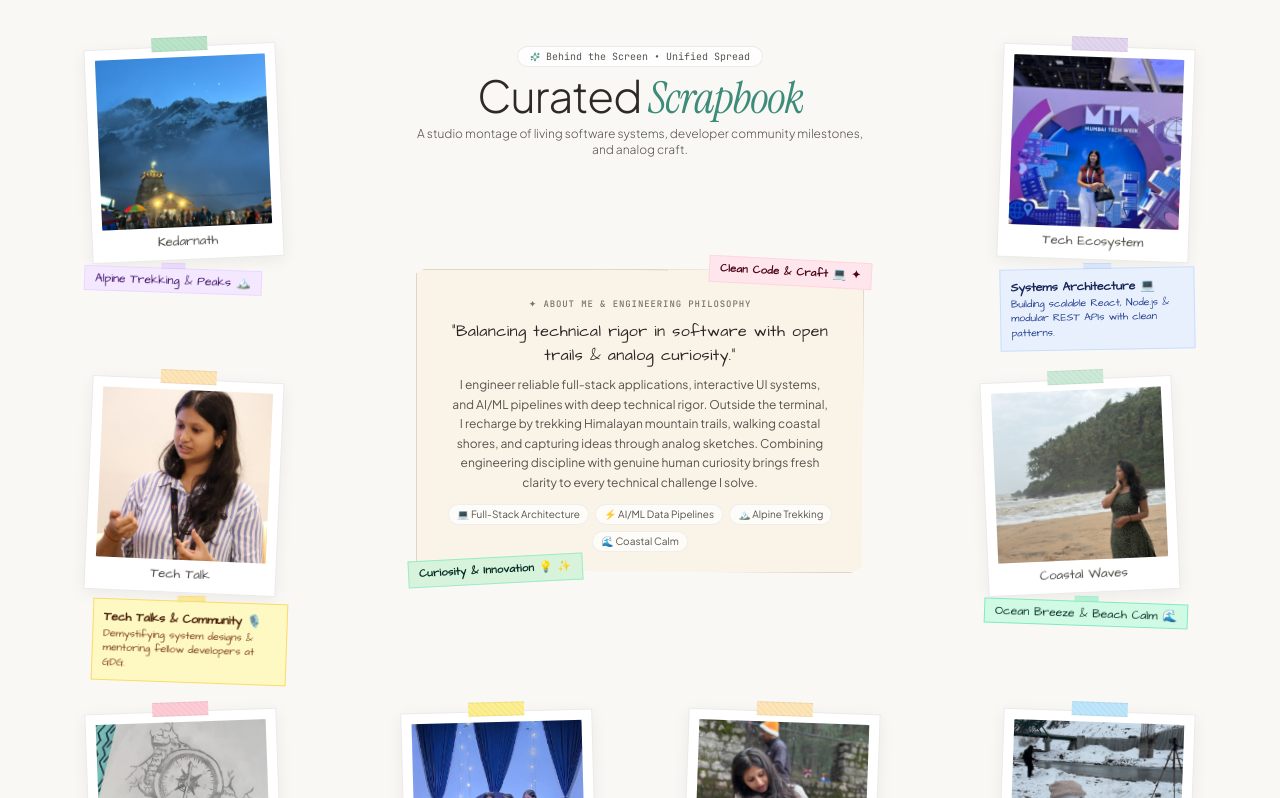
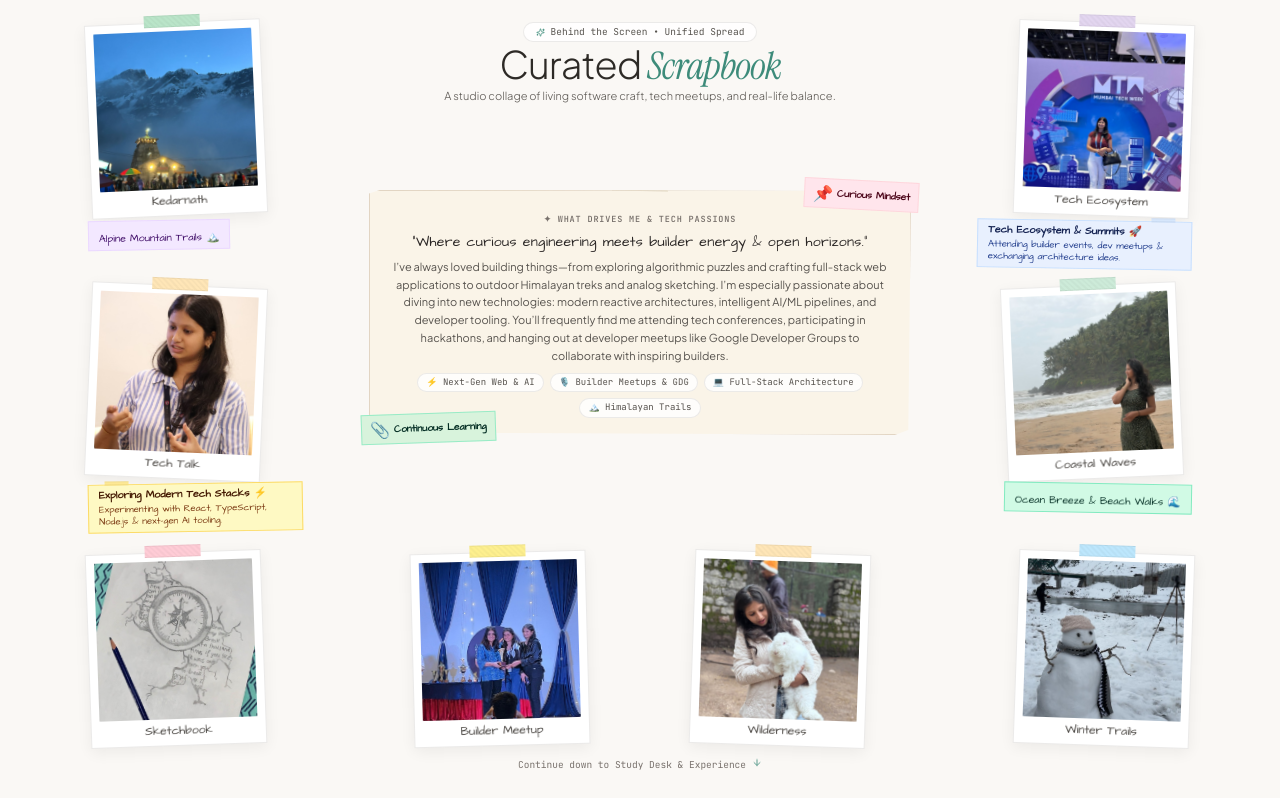
Before and after one commit to sakshikore16/sakshiportfolio, a React (Vite) app: page / in a window 1280 px wide. Shown: the part 802-1600 px from the top of the page. Built offline with nearby package versions, Linux system fonts and the light colour scheme; a web font is replaced by a local one.

Commit message:
feat: compact scrapbook in 1 view with tech stacks & events, 3D book close fold animation, and default continuous projects marquee

```diff
--- a/src/components/MessyAboutMe.jsx
+++ b/src/components/MessyAboutMe.jsx
@@ -4,7 +4,7 @@ import { Sparkles, ArrowDown } from 'lucide-react';
 import { playClick, playSticker } from '../utils/sound';
 
 export const MessyAboutMe = () => {
-  // Curated Scrapbook Polaroids with clean, simple titles
+  // Curated Scrapbook Polaroids with clean, minimal titles
   const polaroids = {
     kedarnath: {
       id: 'kedarnath',
@@ -32,7 +32,7 @@ export const MessyAboutMe = () => {
     },
     award: {
       id: 'award',
-      title: 'Hackathon Award',
+      title: 'Builder Meetup',
       image: '/scrapbook/award-winning.jpg',
       objectPos: 'object-center',
       tapeColor: 'bg-[#FEF08A]/95',
@@ -40,7 +40,7 @@ export const MessyAboutMe = () => {
     },
     bunny: {
       id: 'bunny',
-      title: 'Mountain Trails',
+      title: 'Wilderness',
       image: '/scrapbook/fluffy-bunny.jpg',
       objectPos: 'object-[center_20%]',
       tapeColor: 'bg-[#FFE5B4]/95',
@@ -64,7 +64,7 @@ export const MessyAboutMe = () => {
     },
     snow: {
       id: 'snow',
-      title: 'Winter Expeditions',
+      title: 'Winter Trails',
       image: '/scrapbook/snowman-travel.jpg',
       objectPos: 'object-center',
       tapeColor: 'bg-[#BAE6FD]/95',
@@ -72,13 +72,13 @@ export const MessyAboutMe = () => {
     }
   };
 
-  // SQUARE SHAPE Polaroid Card Component (1:1 square photo, clean minimal bottom chin)
+  // SQUARE SHAPE Polaroid Card Component (Compact footprint so entire section fits in 1 view)
   const PolaroidCard = ({ item, className = "" }) => (
     <motion.div
-      initial={{ scale: 0.8, opacity: 0 }}
+      initial={{ scale: 0.85, opacity: 0 }}
       whileInView={{ scale: 1, opacity: 1 }}
-      viewport={{ once: true, amount: 0.2 }}
-      transition={{ type: "spring", stiffness: 240, damping: 20 }}
+      viewport={{ once: true, amount: 0.15 }}
+      transition={{ type: "spring", stiffness: 260, damping: 22 }}
       whileHover={{
         scale: 1.05,
         rotate: 0,
@@ -87,11 +87,11 @@ export const MessyAboutMe = () => {
       }}
       onClick={() => playSticker()}
       style={{ rotate: `${item.rotate}deg` }}
-      className={`relative w-40 sm:w-44 md:w-46 lg:w-48 bg-white p-2 sm:p-2.5 pb-2 rounded-xs shadow-[0_4px_16px_rgba(0,0,0,0.06)] hover:shadow-[0_12px_28px_rgba(244,162,97,0.22)] border border-stone-200/80 hover:border-amber-200/80 cursor-default select-none group transition-all duration-200 flex flex-col ${className}`}
+      className={`relative w-36 sm:w-40 md:w-42 lg:w-44 bg-white p-2 pb-1.5 rounded-xs shadow-[0_4px_14px_rgba(0,0,0,0.06)] hover:shadow-[0_12px_24px_rgba(244,162,97,0.22)] border border-stone-200/80 hover:border-amber-200/80 cursor-default select-none group transition-all duration-200 flex flex-col ${className}`}
     >
       {/* Washi Tape Strip on Top */}
       <div
-        className={`absolute -top-2.5 left-1/2 -translate-x-1/2 w-12 sm:w-14 h-3.5 ${item.tapeColor} shadow-2xs border-y border-black/5 z-20 pointer-events-none`}
+        className={`absolute -top-2 left-1/2 -translate-x-1/2 w-12 sm:w-14 h-3 ${item.tapeColor} shadow-2xs border-y border-black/5 z-20 pointer-events-none`}
         style={{ backgroundImage: 'repeating-linear-gradient(45deg, transparent, transparent 2px, rgba(0,0,0,0.03) 2px, rgba(0,0,0,0.03) 4px)' }}
       />
 
@@ -107,9 +107,9 @@ export const MessyAboutMe = () => {
         </div>
       </div>
 
-      {/* Clean, Simple Handwritten Title */}
-      <div className="pt-1.5 px-1 text-center">
-        <p className="font-handwriting font-medium text-xs sm:text-[13px] text-stone-700 leading-tight">
+      {/* Clean, Minimal Handwritten Title */}
+      <div className="pt-1 px-1 text-center">
+        <p className="font-handwriting font-medium text-[11px] sm:text-xs text-stone-700 leading-tight">
           {item.title}
         </p>
       </div>
@@ -119,59 +119,59 @@ export const MessyAboutMe = () => {
   return (
     <section
       id="about"
-      className="py-8 sm:py-12 relative overflow-hidden bg-transparent text-[#2D2A26] select-none"
+      className="py-4 sm:py-6 relative overflow-hidden bg-transparent text-[#2D2A26] select-none"
     >
-      <div className="max-w-6xl mx-auto px-4 sm:px-6 relative z-10 space-y-6 sm:space-y-7">
+      {/* Container with tight vertical spacing so entire 3-row scrapbook fits in one view */}
+      <div className="max-w-6xl mx-auto px-4 sm:px-6 relative z-10 space-y-3 sm:space-y-4">
 
         {/* ==================================================================
-            ROW 1: KEDARNATH (Left) + CENTER HEADING + TECH ECOSYSTEM (Right)
+            ROW 1: KEDARNATH (Left) + CENTER HEADER + TECH ECOSYSTEM (Right)
         ================================================================== */}
-        <div className="grid grid-cols-1 lg:grid-cols-12 gap-5 lg:gap-6 items-start">
+        <div className="grid grid-cols-1 lg:grid-cols-12 gap-3 lg:gap-5 items-start">
 
-          {/* Row 1 Left: Kedarnath + Small Personal Hobby Note */}
-          <div className="lg:col-span-3 flex flex-col items-center lg:items-start">
+          {/* Row 1 Left: Kedarnath */}
+          <div className="lg:col-span-3 flex flex-col items-center lg:items-start relative">
             <div className="relative">
               <PolaroidCard item={polaroids.kedarnath} />
 
-              {/* Small Personal Sticky Note: Hobbies */}
-              <div className="mt-2 -ml-1 bg-[#F3E8FF] px-2.5 py-1 rounded-xs shadow-xs border border-purple-200/80 transform rotate-2 pointer-events-none relative inline-block">
-                <div className="absolute -top-1.5 left-1/2 -translate-x-1/2 w-6 h-1.5 bg-[#E9D5FF]/90 border-y border-black/5 -rotate-1" />
-                <p className="font-handwriting text-xs text-purple-950 leading-tight">
-                  Alpine Trekking &amp; Peaks 🏔️
-                </p>
+              {/* Wide Personal Tag */}
+              <div className="mt-1 bg-[#F3E8FF] px-2.5 py-0.5 rounded-xs shadow-xs border border-purple-200/80 -rotate-1 pointer-events-none relative inline-block whitespace-nowrap">
+                <span className="font-handwriting text-[10.5px] text-purple-950">
+                  Alpine Mountain Trails 🏔️
+                </span>
               </div>
             </div>
           </div>
 
-          {/* Row 1 Center: Heading & Subtitle */}
-          <div className="lg:col-span-6 flex flex-col items-center text-center space-y-2 pt-0">
-            <div className="inline-flex items-center gap-1.5 px-3 py-0.5 rounded-full bg-white/85 border border-stone-200/80 shadow-2xs backdrop-blur-md text-[10px] font-mono text-stone-600">
-              <Sparkles size={10} className="text-[#3D8B7A]" />
+          {/* Row 1 Center: Header (Tight vertical footprint) */}
+          <div className="lg:col-span-6 flex flex-col items-center text-center space-y-1 pt-0">
+            <div className="inline-flex items-center gap-1.5 px-3 py-0.5 rounded-full bg-white/85 border border-stone-200/80 shadow-2xs backdrop-blur-md text-[9.5px] font-mono text-stone-600">
+              <Sparkles size={9} className="text-[#3D8B7A]" />
               <span>Behind the Screen • Unified Spread</span>
             </div>
 
-            <h2 className="text-3xl sm:text-4xl lg:text-[44px] font-light tracking-tight text-[#2D2A26] leading-tight">
+            <h2 className="text-2xl sm:text-3xl lg:text-[38px] font-light tracking-tight text-[#2D2A26] leading-tight">
               Curated <span className="font-serif italic text-[#3D8B7A]">Scrapbook</span>
             </h2>
 
-            <p className="text-[11px] sm:text-xs font-light text-stone-600 max-w-xs sm:max-w-md mx-auto">
-              A studio montage of living software systems, developer community milestones, and analog craft.
+            <p className="text-[10.5px] sm:text-[11px] font-light text-stone-600 max-w-sm sm:max-w-md mx-auto">
+              A studio collage of living software craft, tech meetups, and real-life balance.
             </p>
           </div>
 
-          {/* Row 1 Right: Tech Ecosystem + 2-Line Tech Sticky Note */}
-          <div className="lg:col-span-3 flex flex-col items-center lg:items-end">
-            <div className="relative">
+          {/* Row 1 Right: Tech Ecosystem + Wide Horizontal Note */}
+          <div className="lg:col-span-3 flex flex-col items-center lg:items-end relative">
+            <div className="relative flex flex-col items-center lg:items-end">
               <PolaroidCard item={polaroids.mtw} />
 
-              {/* 2-Line Tech Note: Systems Architecture */}
-              <div className="mt-2 -mr-1 bg-[#E8F0FE] p-2 sm:p-2.5 rounded-xs shadow-xs border border-blue-200/80 transform -rotate-1 pointer-events-none relative max-w-[195px] text-left">
-                <div className="absolute -top-1.5 left-1/2 -translate-x-1/2 w-7 h-1.5 bg-[#D2E3FC]/90 border-y border-black/5 rotate-1" />
-                <p className="font-handwriting font-bold text-xs text-blue-950 leading-tight">
-                  Systems Architecture 💻
+              {/* WIDE Horizontal Tech Note (Wide instead of tall so it doesn't push down) */}
+              <div className="mt-1 bg-[#E8F0FE] px-2.5 py-1 rounded-xs shadow-xs border border-blue-200/80 rotate-1 pointer-events-none relative w-full max-w-[215px] text-left">
+                <div className="absolute -top-1 right-4 w-6 h-1 bg-[#D2E3FC]/90 border-y border-black/5" />
+                <p className="font-handwriting font-bold text-[10.5px] text-blue-950 leading-tight">
+                  Tech Ecosystem &amp; Summits 🚀
                 </p>
-                <p className="font-handwriting text-[10px] sm:text-[10.5px] text-blue-900 leading-snug mt-0.5">
-                  Building scalable React, Node.js &amp; modular REST APIs with clean patterns.
+                <p className="font-handwriting text-[9.5px] text-blue-900 leading-tight mt-0.5">
+                  Attending builder events, dev meetups &amp; exchanging architecture ideas.
                 </p>
               </div>
             </div>
@@ -180,89 +180,91 @@ export const MessyAboutMe = () => {
         </div>
 
         {/* ==================================================================
-            ROW 2: TECH TALK (Left) + CENTER BIO CARD + COASTAL WAVES (Right)
+            ROW 2: TECH TALK (Left) + WIDE CENTER TECH/LIFE BOX + COASTAL (Right)
         ================================================================== */}
-        <div className="grid grid-cols-1 lg:grid-cols-12 gap-5 lg:gap-6 items-start">
+        <div className="grid grid-cols-1 lg:grid-cols-12 gap-3 lg:gap-5 items-start">
 
-          {/* Row 2 Left: Tech Talk + 2-Line Tech Note */}
-          <div className="lg:col-span-3 flex flex-col items-center lg:items-start">
+          {/* Row 2 Left: Tech Talk + Wide Tech Note */}
+          <div className="lg:col-span-3 flex flex-col items-center lg:items-start relative">
             <div className="relative">
               <PolaroidCard item={polaroids.speaking} />
 
-              {/* 2-Line Tech Note: Developer Mentorship */}
-              <div className="mt-2 ml-1 bg-[#FEF9C3] p-2 sm:p-2.5 rounded-xs shadow-xs border border-amber-300/80 transform rotate-2 pointer-events-none relative max-w-[195px] text-left">
-                <div className="absolute -top-1.5 left-1/2 -translate-x-1/2 w-7 h-1.5 bg-[#FDE68A]/90 border-y border-black/5 -rotate-2" />
-                <p className="font-handwriting font-bold text-xs text-amber-950 leading-tight">
-                  Tech Talks &amp; Community 🎙️
+              {/* WIDE Horizontal Tech Note */}
+              <div className="mt-1 bg-[#FEF9C3] px-2.5 py-1 rounded-xs shadow-xs border border-amber-300/80 -rotate-1 pointer-events-none relative w-full max-w-[215px] text-left">
+                <div className="absolute -top-1 left-4 w-6 h-1 bg-[#FDE68A]/90 border-y border-black/5" />
+                <p className="font-handwriting font-bold text-[10.5px] text-amber-950 leading-tight">
+                  Exploring Modern Tech Stacks ⚡
                 </p>
-                <p className="font-handwriting text-[10px] sm:text-[10.5px] text-amber-900 leading-snug mt-0.5">
-                  Demystifying system designs &amp; mentoring fellow developers at GDG.
+                <p className="font-handwriting text-[9.5px] text-amber-900 leading-tight mt-0.5">
+                  Experimenting with React, TypeScript, Node.js &amp; next-gen AI tooling.
                 </p>
               </div>
             </div>
           </div>
 
-          {/* Row 2 Center: Balanced Personal & Professional Philosophy Card */}
+          {/* Row 2 Center: WIDER, COMPACT-HEIGHT TECH & LIFE PHILOSOPHY CARD */}
           <div className="lg:col-span-6 flex justify-center items-center pt-0">
-            <div className="relative w-full max-w-sm sm:max-w-md mt-0 lg:-mt-[110px]">
+            <div className="relative w-full max-w-lg lg:max-w-xl xl:max-w-2xl mt-0 lg:-mt-[95px]">
 
               <motion.div
-                whileHover={{ scale: 1.012 }}
-                className="relative w-full bg-[#FAF4E8] p-4 sm:p-5 rounded-sm shadow-xs border border-[#E2D5C3] text-center space-y-2 z-10"
+                whileHover={{ scale: 1.01 }}
+                className="relative w-full bg-[#FAF4E8] p-3 sm:p-4 rounded-sm shadow-xs border border-[#E2D5C3] text-center space-y-1.5 z-10"
                 style={{
                   clipPath: 'polygon(0% 1.5%, 2% 0%, 98% 0.5%, 100% 2%, 99.5% 98%, 97% 100%, 2% 99%, 0% 97%)'
                 }}
               >
-                <div className="absolute -top-2.5 left-1/2 -translate-x-1/2 w-14 h-2.5 bg-[#E8DCC4]/90 border-y border-black/5 rotate-1" />
+                <div className="absolute -top-2 left-1/2 -translate-x-1/2 w-14 h-2 bg-[#E8DCC4]/90 border-y border-black/5 rotate-1" />
 
-                <span className="text-[9px] font-mono uppercase tracking-widest text-stone-500 font-medium block">
-                  ✦ About Me &amp; Engineering Philosophy
+                <span className="text-[8.5px] font-mono uppercase tracking-widest text-stone-500 font-semibold block">
+                  ✦ What Drives Me &amp; Tech Passions
                 </span>
 
-                <h3 className="font-handwriting font-normal text-sm sm:text-base text-stone-800 leading-snug tracking-wide">
-                  “Balancing technical rigor in software with open trails &amp; analog curiosity.”
+                <h3 className="font-handwriting font-medium text-xs sm:text-sm text-stone-800 leading-snug tracking-wide">
+                  “Where curious engineering meets builder energy &amp; open horizons.”
                 </h3>
 
-                <p className="font-sans font-normal text-[11px] sm:text-[12px] text-stone-600 leading-relaxed text-center px-1 max-w-sm mx-auto">
-                  I engineer reliable full-stack applications, interactive UI systems, and AI/ML pipelines with deep technical rigor. Outside the terminal, I recharge by trekking Himalayan mountain trails, walking coastal shores, and capturing ideas through analog sketches. Combining engineering discipline with genuine human curiosity brings fresh clarity to every technical challenge I solve.
+                <p className="font-sans font-normal text-[10.5px] sm:text-[11px] text-stone-600 leading-relaxed text-center px-1 max-w-lg mx-auto">
+                  I’ve always loved building things—from exploring algorithmic puzzles and crafting full-stack web applications to outdoor Himalayan treks and analog sketching. I’m especially passionate about diving into new technologies: modern reactive architectures, intelligent AI/ML pipelines, and developer tooling. You’ll frequently find me attending tech conferences, participating in hackathons, and hanging out at developer meetups like Google Developer Groups to collaborate with inspiring builders.
                 </p>
 
-                <div className="pt-1 flex flex-wrap items-center justify-center gap-1.5 text-[10px] font-mono text-stone-500">
-                  <span className="px-2 py-0.5 rounded-full bg-white/70 border border-stone-200/60 text-stone-600 text-[10px] font-sans">💻 Full-Stack Architecture</span>
-                  <span className="px-2 py-0.5 rounded-full bg-white/70 border border-stone-200/60 text-stone-600 text-[10px] font-sans">⚡ AI/ML Data Pipelines</span>
-                  <span className="px-2 py-0.5 rounded-full bg-white/70 border border-stone-200/60 text-stone-600 text-[10px] font-sans">🏔️ Alpine Trekking</span>
-                  <span className="px-2 py-0.5 rounded-full bg-white/70 border border-stone-200/60 text-stone-600 text-[10px] font-sans">🌊 Coastal Calm</span>
+                {/* Wide Badges Row */}
+                <div className="pt-0.5 flex flex-wrap items-center justify-center gap-1.5 text-[9px] font-mono text-stone-600">
+                  <span className="px-2 py-0.5 rounded-full bg-white/80 border border-stone-200/80">⚡ Next-Gen Web &amp; AI</span>
+                  <span className="px-2 py-0.5 rounded-full bg-white/80 border border-stone-200/80">🎙️ Builder Meetups &amp; GDG</span>
+                  <span className="px-2 py-0.5 rounded-full bg-white/80 border border-stone-200/80">💻 Full-Stack Architecture</span>
+                  <span className="px-2 py-0.5 rounded-full bg-white/80 border border-stone-200/80">🏔️ Himalayan Trails</span>
                 </div>
               </motion.div>
 
-              {/* Sticky Note: Professional Dedication */}
-              <div className="absolute -top-2.5 -right-2 bg-[#FFE5EC] px-2.5 py-1 rounded-xs shadow-xs border border-rose-200/60 transform rotate-3 z-20 pointer-events-none">
-                <p className="font-handwriting font-bold text-[11px] text-rose-950 tracking-wide">
-                  Clean Code &amp; Craft 💻 ✦
-                </p>
+              {/* Decorative Corner Element: Cute Pushpin */}
+              <div className="absolute -top-2.5 -right-2 bg-[#FFE5EC] px-2 py-0.5 rounded-xs shadow-xs border border-rose-200/60 transform rotate-3 z-20 pointer-events-none flex items-center gap-1">
+                <span>📌</span>
+                <span className="font-handwriting font-bold text-[10px] text-rose-950">
+                  Curious Mindset
+                </span>
               </div>
 
-              {/* Sticky Note: Creative Perspective */}
-              <div className="absolute -bottom-2.5 -left-2 bg-[#D8F3DC] px-2.5 py-1 rounded-xs shadow-xs border border-emerald-300/60 transform -rotate-3 z-20 pointer-events-none">
-                <p className="font-handwriting font-bold text-[11px] text-emerald-950 tracking-wide">
-                  Curiosity &amp; Innovation 💡 ✨
-                </p>
+              {/* Decorative Corner Element: Paperclip */}
+              <div className="absolute -bottom-2 -left-2 bg-[#D8F3DC] px-2 py-0.5 rounded-xs shadow-xs border border-emerald-300/60 transform -rotate-2 z-20 pointer-events-none flex items-center gap-1">
+                <span>📎</span>
+                <span className="font-handwriting font-bold text-[10px] text-emerald-950">
+                  Continuous Learning
+                </span>
               </div>
 
             </div>
           </div>
 
-          {/* Row 2 Right: Coastal Waves + Small Personal Hobby Note */}
-          <div className="lg:col-span-3 flex flex-col items-center lg:items-end">
+          {/* Row 2 Right: Coastal Waves */}
+          <div className="lg:col-span-3 flex flex-col items-center lg:items-end relative">
             <div className="relative">
               <PolaroidCard item={polaroids.coastal} />
 
-              {/* Small Personal Sticky Note: Hobbies */}
-              <div className="mt-2 mr-1 bg-[#D1FAE5] px-2.5 py-1 rounded-xs shadow-xs border border-emerald-300/80 transform rotate-2 pointer-events-none relative inline-block">
-                <div className="absolute -top-1.5 left-1/2 -translate-x-1/2 w-6 h-1.5 bg-[#A7F3D0]/90 border-y border-black/5 -rotate-1" />
-                <p className="font-handwriting text-xs text-emerald-950 leading-tight">
-                  Ocean Breeze &amp; Beach Calm 🌊
-                </p>
+              {/* Wide Personal Tag */}
+              <div className="mt-1 bg-[#D1FAE5] px-2.5 py-0.5 rounded-xs shadow-xs border border-emerald-300/80 rotate-1 pointer-events-none relative inline-block whitespace-nowrap">
+                <span className="font-handwriting text-[10.5px] text-emerald-950">
+                  Ocean Breeze &amp; Beach Walks 🌊
+                </span>
               </div>
             </div>
           </div>
@@ -270,69 +272,36 @@ export const MessyAboutMe = () => {
         </div>
 
         {/* ==================================================================
-            ROW 3: 4 EQUIDISTANT POLAROIDS WITH CURATED STICKY NOTES
-            - 1. Sketchbook (Hobby Note)
-            - 2. Hackathon Award (Tech Career Note)
-            - 3. Mountain Trails (Hobby Note)
-            - 4. Snow Expeditions (AI/ML Tech Note)
+            ROW 3: 4 EQUIDISTANT COMPACT POLAROIDS (NO TALL BOTTOM BOXES)
+            Keeps the entire section compact so all 3 rows fit cleanly in 1 view!
         ================================================================== */}
-        <div className="grid grid-cols-2 lg:grid-cols-4 gap-4 sm:gap-6 items-start justify-items-center w-full">
+        <div className="grid grid-cols-2 lg:grid-cols-4 gap-3 sm:gap-4 items-start justify-items-center w-full pt-1">
 
-          {/* 1. Sketchbook + Small Hobby Note */}
+          {/* 1. Sketchbook */}
           <div className="relative flex flex-col items-center lg:items-start w-full">
             <div className="mx-auto lg:ml-0">
               <PolaroidCard item={polaroids.drawing} />
-              <div className="mt-2 -ml-1 bg-[#FFE4E6] px-2.5 py-1 rounded-xs shadow-xs border border-rose-200/80 transform -rotate-2 pointer-events-none relative inline-block">
-                <div className="absolute -top-1.5 left-1/2 -translate-x-1/2 w-6 h-1.5 bg-[#FECDD3]/90 border-y border-black/5 rotate-1" />
-                <p className="font-handwriting text-xs text-rose-950 leading-tight">
-                  Analog Sketches &amp; Poetry ✏️
-                </p>
-              </div>
             </div>
           </div>
 
-          {/* 2. Hackathon Award + 2-Line Tech Career Note */}
+          {/* 2. Builder Meetup */}
           <div className="relative flex flex-col items-center w-full">
             <div className="mx-auto">
               <PolaroidCard item={polaroids.award} />
-              <div className="mt-2 bg-[#FEF3C7] p-2 rounded-xs shadow-xs border border-amber-200/80 transform -rotate-1 pointer-events-none relative max-w-[185px] text-center">
-                <div className="absolute -top-1.5 left-1/2 -translate-x-1/2 w-7 h-1.5 bg-[#FDE68A]/90 border-y border-black/5 -rotate-1" />
-                <p className="font-handwriting font-bold text-xs text-amber-950 leading-tight">
-                  Hackathon Finalist 🏆
-                </p>
-                <p className="font-handwriting text-[10px] text-amber-900 leading-snug mt-0.5">
-                  Pan-IIT PIWOT national finalist &amp; team engineering distinction.
-                </p>
-              </div>
             </div>
           </div>
 
-          {/* 3. Mountain Trails + Small Personal Note */}
+          {/* 3. Mountain Wilderness */}
           <div className="relative flex flex-col items-center w-full">
             <div className="mx-auto">
               <PolaroidCard item={polaroids.bunny} />
-              <div className="mt-2 bg-[#FEF9C3] px-2.5 py-1 rounded-xs shadow-xs border border-amber-200/80 transform rotate-2 pointer-events-none relative inline-block">
-                <div className="absolute -top-1.5 left-1/2 -translate-x-1/2 w-6 h-1.5 bg-[#FDE68A]/90 border-y border-black/5 rotate-1" />
-                <p className="font-handwriting text-xs text-amber-950 leading-tight">
-                  Mountain Wilderness 🌿
-                </p>
-              </div>
             </div>
           </div>
 
-          {/* 4. Snow Expeditions + 2-Line AI/ML Tech Note */}
+          {/* 4. Winter Trails */}
           <div className="relative flex flex-col items-center lg:items-end w-full">
             <div className="mx-auto lg:mr-0">
               <PolaroidCard item={polaroids.snow} />
-              <div className="mt-2 -mr-1 bg-[#E0F2FE] p-2 rounded-xs shadow-xs border border-sky-200/80 transform rotate-1 pointer-events-none relative max-w-[185px] text-center">
-                <div className="absolute -top-1.5 left-1/2 -translate-x-1/2 w-7 h-1.5 bg-[#BAE6FD]/90 border-y border-black/5 rotate-1" />
-                <p className="font-handwriting font-bold text-xs text-sky-950 leading-tight">
-                  AI/ML &amp; Data Telemetry ⚡
-                </p>
-                <p className="font-handwriting text-[10px] text-sky-900 leading-snug mt-0.5">
-                  Predictive modeling, feature pipelines &amp; sub-15ms inference.
-                </p>
-              </div>
             </div>
           </div>
 
@@ -341,13 +310,13 @@ export const MessyAboutMe = () => {
       </div>
 
       {/* Subtle Bottom Transition Cue */}
-      <div className="w-full flex justify-center pt-6 pb-1 z-20">
+      <div className="w-full flex justify-center pt-3 pb-0 z-20">
         <a
           href="#experience"
           onClick={() => playClick()}
-          className="inline-flex items-center gap-1.5 text-[10px] font-mono text-stone-500 hover:text-stone-800 transition-colors"
+          className="inline-flex items-center gap-1.5 text-[9.5px] font-mono text-stone-500 hover:text-stone-800 transition-colors"
         >
-          <span>Continue down to the Study Desk &amp; Timeline</span>
+          <span>Continue down to Study Desk &amp; Experience</span>
           <ArrowDown size={10} className="animate-bounce text-[#3D8B7A]" />
         </a>
       </div>
```
Also changed, not shown: src/components/ExperienceStudyDesk.jsx (+34 -4 lines), src/components/ProjectsCurated.jsx (+44 -59 lines).
